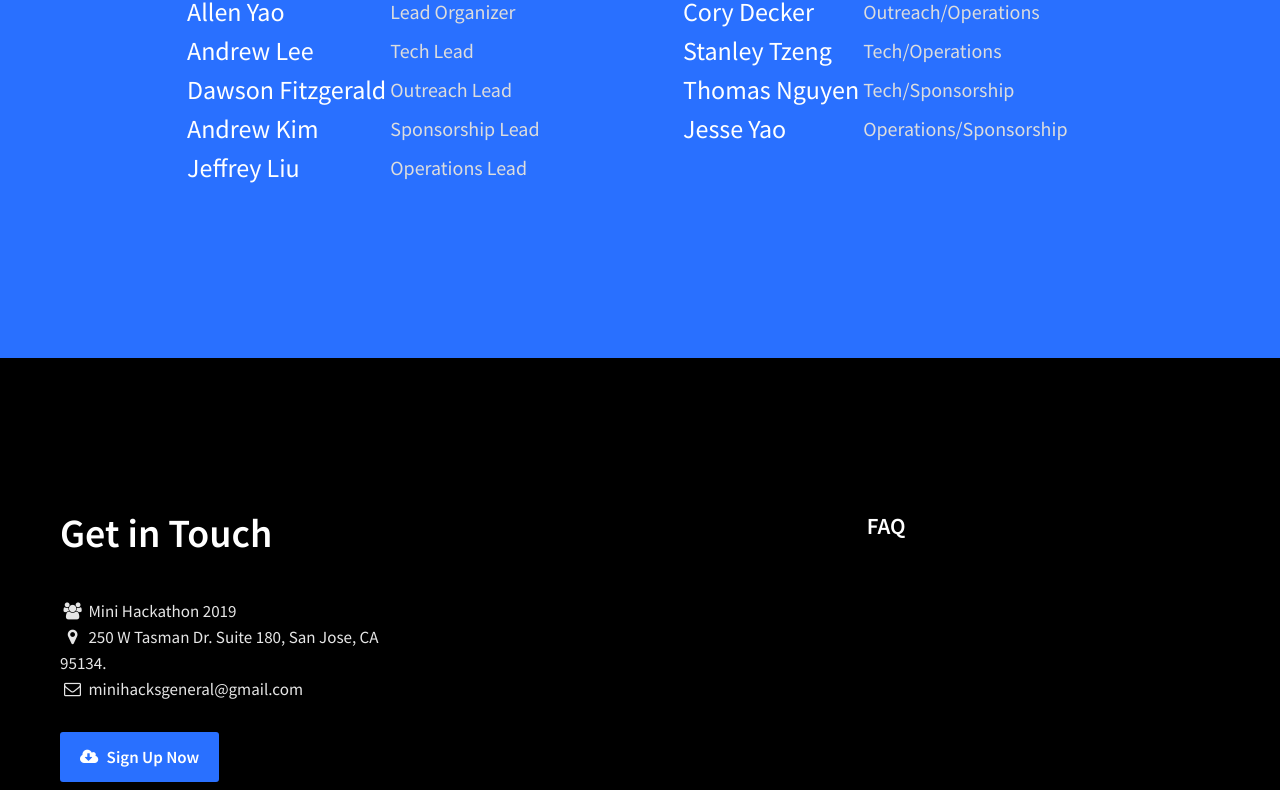
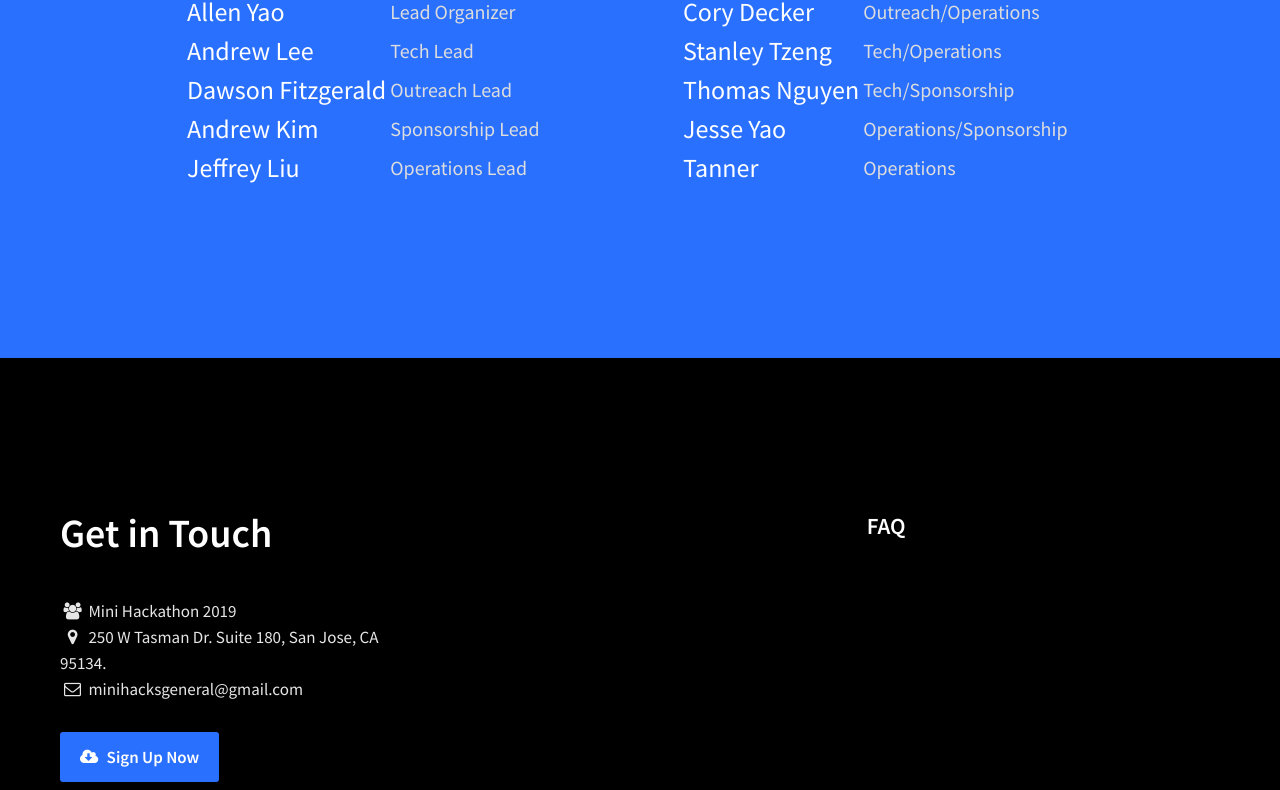
Before and after one commit to ayao451/ayao451.github.io, a plain HTML site: page index.html in a window 1280 px wide. Shown: the part 4489-5279 px from the top of the page. Drawn offline with nearby package versions, Linux system fonts and the light colour scheme.

Commit message:
added tanner

```diff
--- a/index.html
+++ b/index.html
@@ -885,7 +885,6 @@
                                             <td>Jeffrey Liu</td>
                                             <td class="teamrole">Operations Lead</td>
                                         </tr>
-
                                     </table>
                                 </div>
                             </div>
@@ -911,6 +910,10 @@
 																				<tr>
                                             <td>Jesse Yao</td>
                                             <td class="teamrole">Operations/Sponsorship</td>
+                                        </tr>
+                                        <tr>
+                                            <td>Tanner</td>
+                                            <td class="teamrole">Operations</td>
                                         </tr>
                                     </table>
                                 </div>
```
